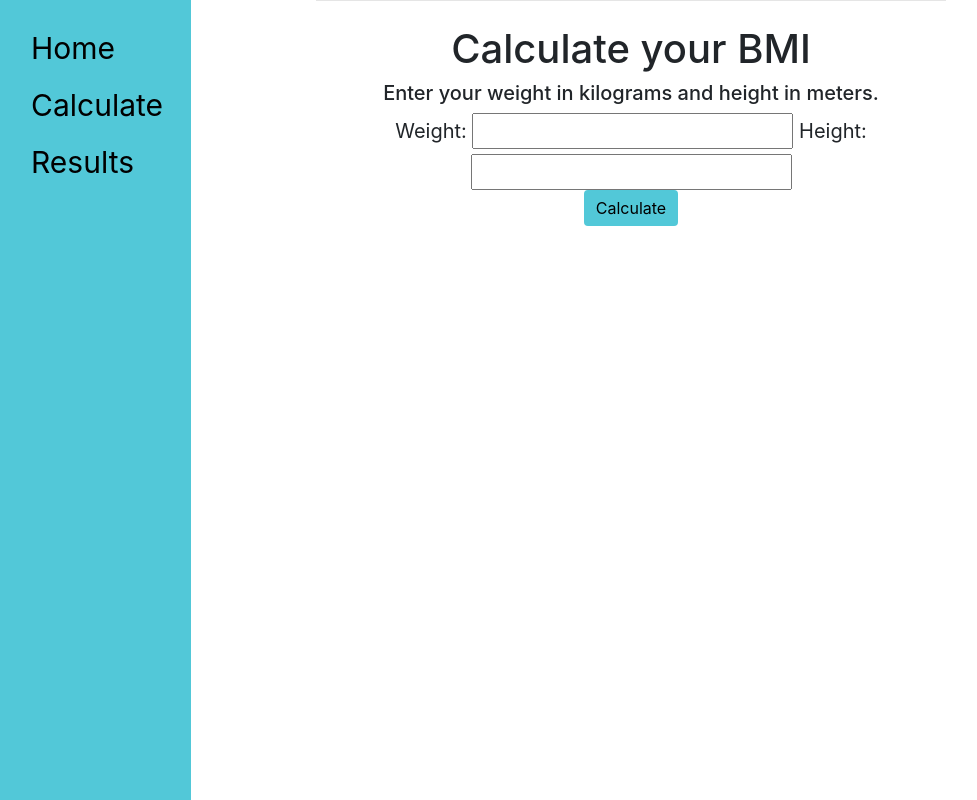
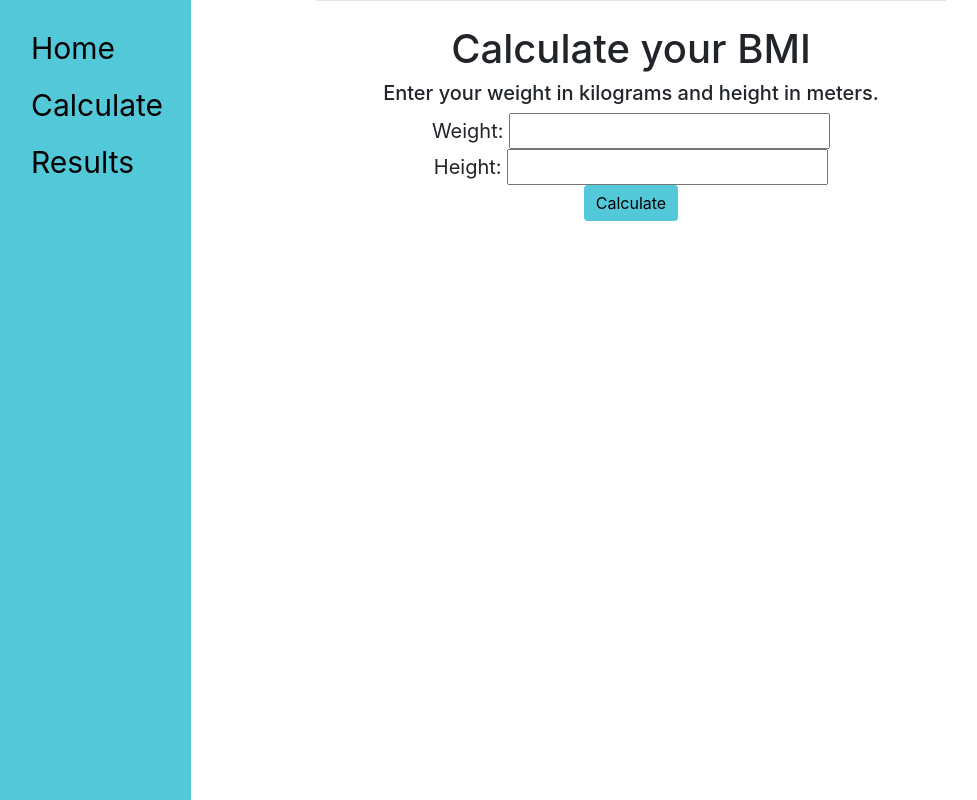
Before and after one commit to PiotrProzorowski/Django-projects, a Django app: page /calculate/ in a window 1280 px wide. Shown: the whole page, without its empty margins (9-986 px from the left). Run offline with Django 4.2, Linux system fonts and the light colour scheme.

Commit message:
Change the form layout in calculate.html

```diff
--- a/django/bmi/bmiapp/main/templates/main/calculate.html
+++ b/django/bmi/bmiapp/main/templates/main/calculate.html
@@ -20,7 +20,8 @@
 <div><h5>Enter your weight in kilograms and height in meters.</h5></div>
     <form class="form-group" method="post">
         {% csrf_token %}
-        {{form}}
+        <div>Weight: {{form.weight}}</div>
+        <div>Height: {{form.height}}</div>
         <div class="form-group col-md-4">
             <button type="submit" name="calculate" class="btn btn-primary">Calculate</button>
         </div>
```
